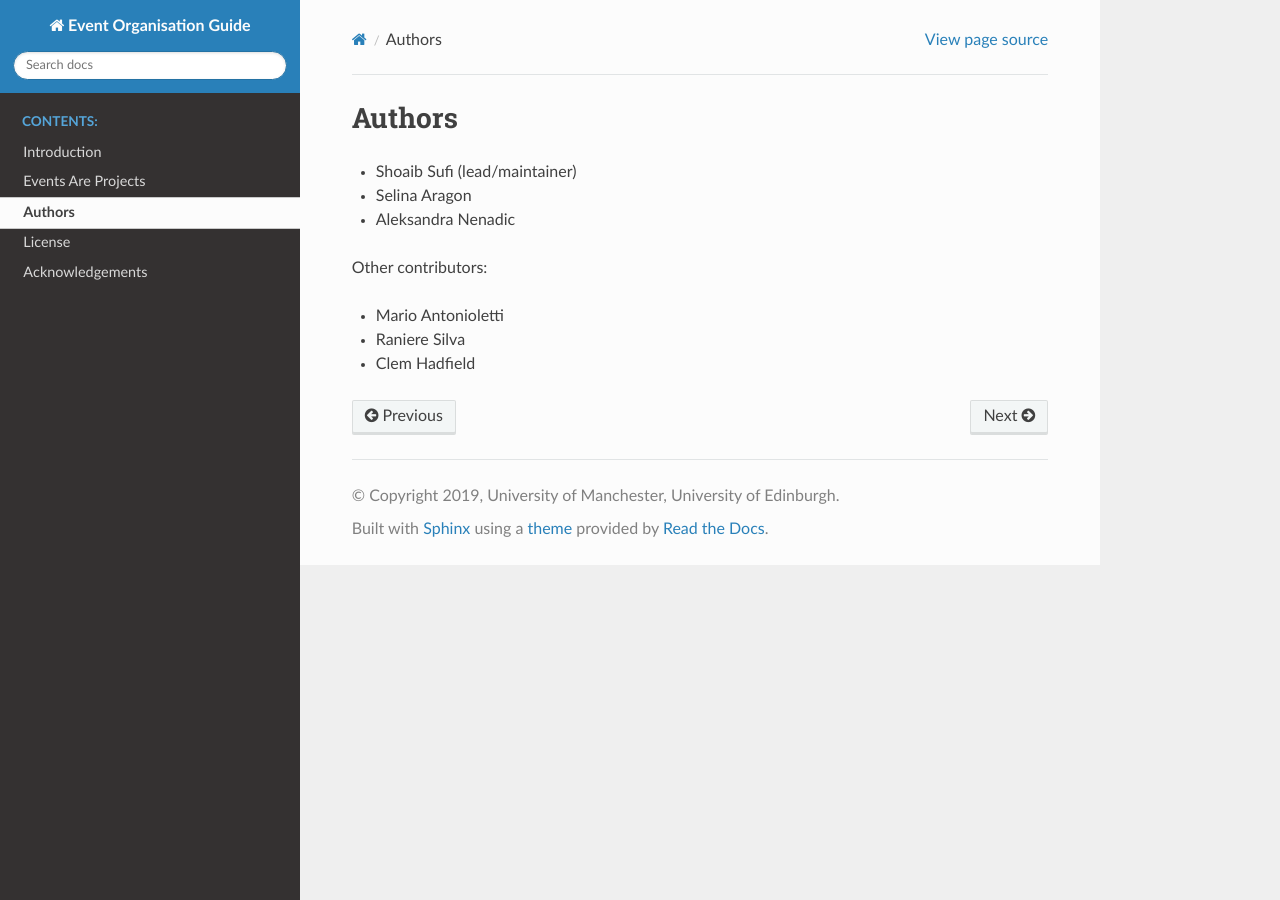
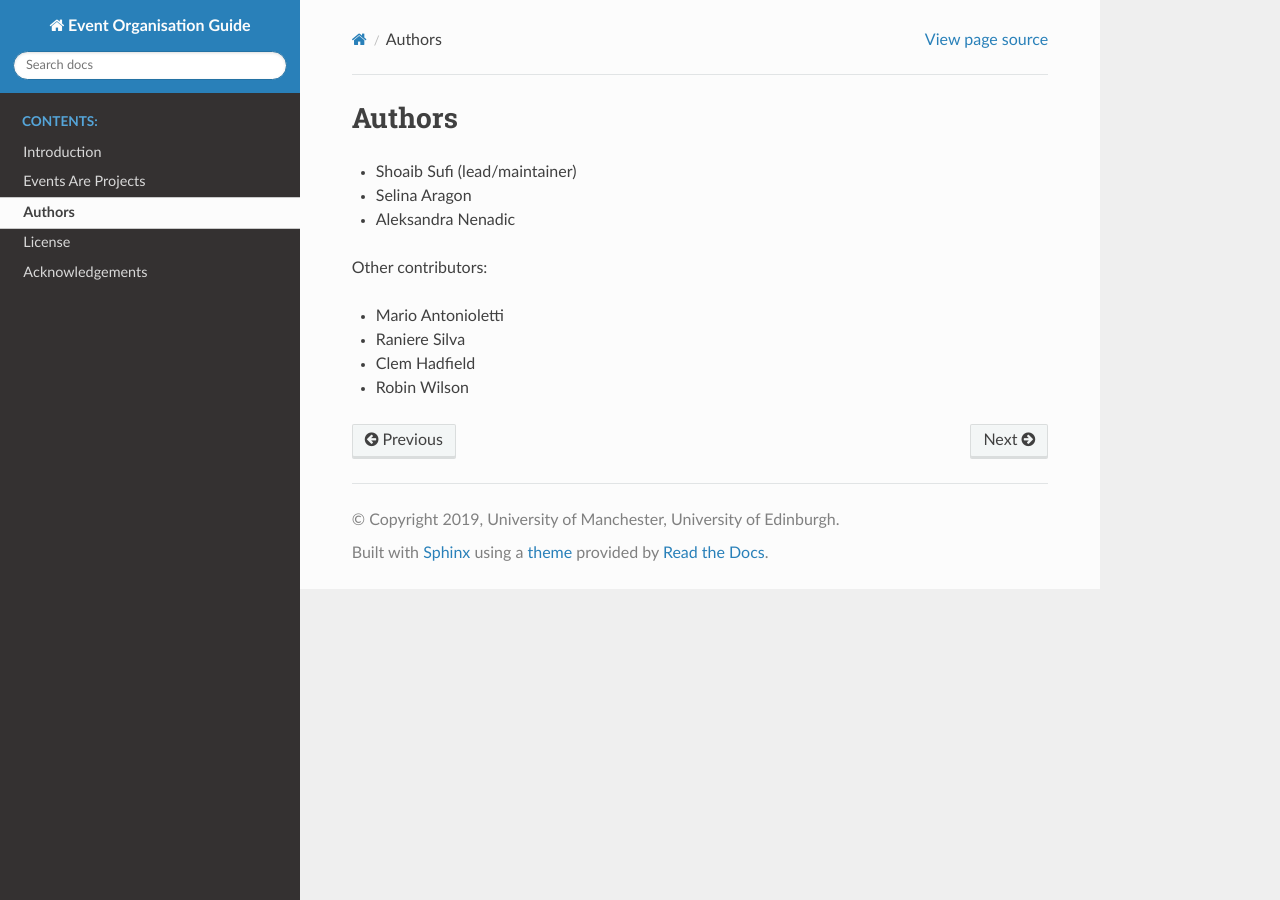
Before and after one commit to softwaresaved/event-organisation-guide, a Sphinx documentation site: the page built from docs/eog/authors.rst, in a window 1280 px wide. Built offline with Sphinx 7.4.7 and the Read the Docs theme 2.0.0, drawn with Linux system fonts in a browser that asks for light colours.

Commit message:
Update authors.rst

```diff
--- a/docs/eog/authors.rst
+++ b/docs/eog/authors.rst
@@ -12,3 +12,4 @@ Other contributors:
 * Mario Antonioletti
 * Raniere Silva
 * Clem Hadfield
+* Robin Wilson
```
